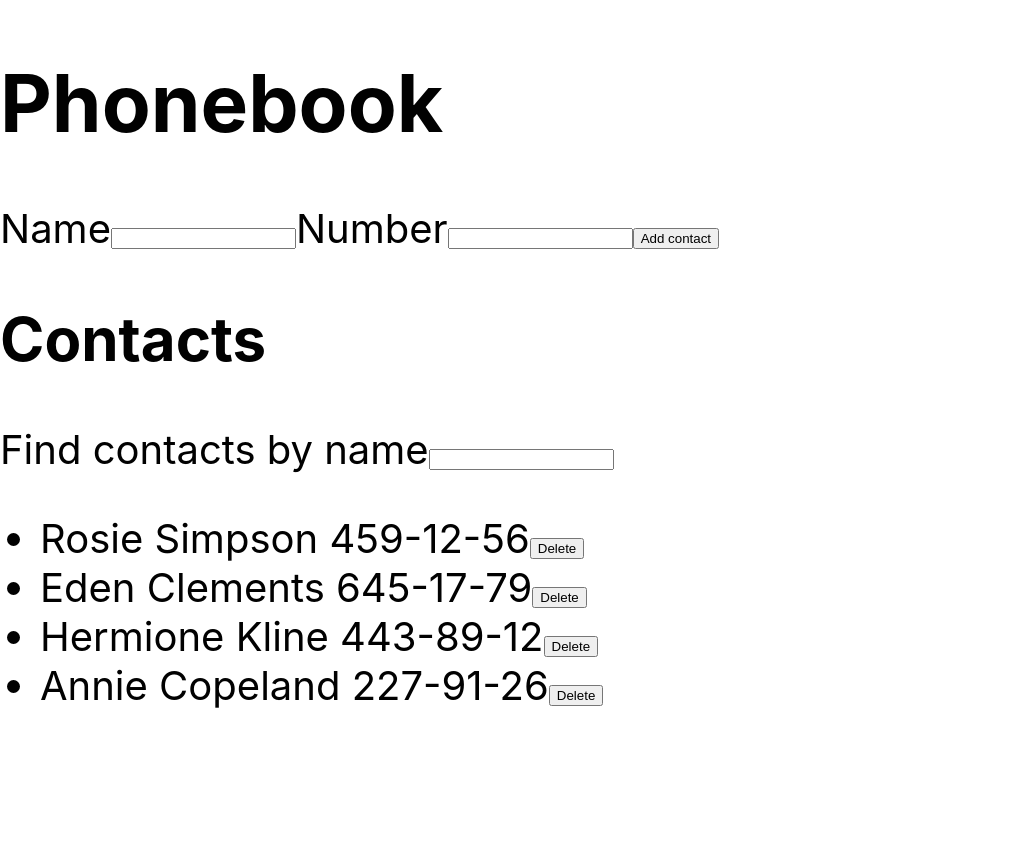
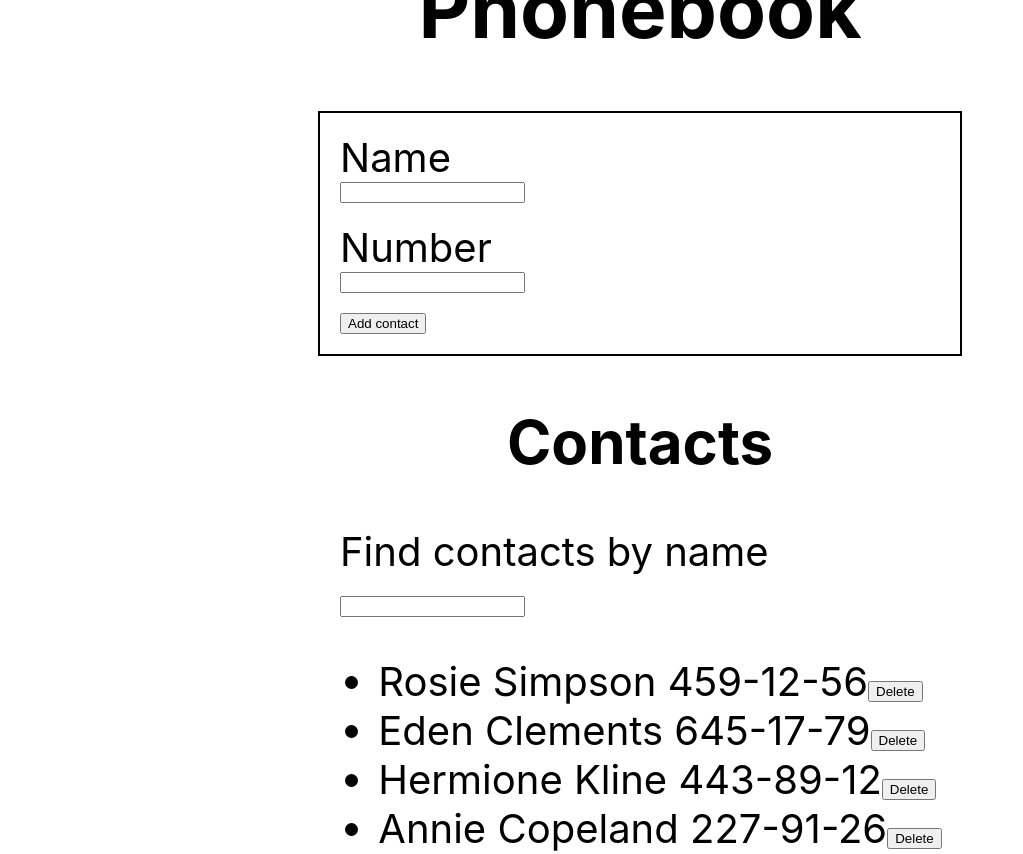
Before and after one commit to stanislav-pravdiuk/goit-react-hw-02-phonebook, a React (Create React App) app: page / in a window 1280 px wide. Shown: the whole page, without its empty margins (0-1023 px from the left). Built offline with nearby package versions, Linux system fonts and the light colour scheme.

Commit message:
add styles

```diff
--- a/package.json
+++ b/package.json
@@ -8,6 +8,7 @@
     "@testing-library/react": "^12.1.4",
     "@testing-library/user-event": "^13.5.0",
     "nanoid": "^4.0.2",
+    "notiflix": "^3.2.6",
     "react": "^18.1.0",
     "react-dom": "^18.1.0",
     "react-scripts": "5.0.1",
--- a/src/components/App.jsx
+++ b/src/components/App.jsx
@@ -4,6 +4,7 @@ import initialContacts from '../components/contacts/contacts.json'
 import ContactForm from "./phonebook/ContactForm";
 import { nanoid } from 'nanoid'
 import Filter from "./contacts/Filter";
+import { Notify } from 'notiflix/build/notiflix-notify-aio';
 
 class App extends Component {
 
@@ -21,7 +22,7 @@ class App extends Component {
   addContact = (data) => {
 
     if (this.state.contacts.filter(contact => contact.name === data.name).length > 0) {
-      alert(`${data.name} is already in contacts`)
+      Notify.warning(`${data.name} is already in contacts`)
       return
     }
 
@@ -51,7 +52,8 @@ class App extends Component {
       <div
         style={{
           height: '100vh',
-          // display: 'flex',
+          display: 'flex',
+          flexDirection: 'column',
           justifyContent: 'center',
           alignItems: 'center',
           fontSize: 40,
--- a/src/components/contacts/Filter.jsx
+++ b/src/components/contacts/Filter.jsx
@@ -1,7 +1,8 @@
 import React from "react";
+import css from './filter.module.css'
 
 const Filter = ({ filter, onChange }) => (
-    <label>Find contacts by name
+    <label className={css.filter}>Find contacts by name
         <input
             type="text"
             value={filter}
--- /dev/null
+++ b/src/components/contacts/filter.module.css
@@ -0,0 +1,10 @@
+.filter {
+    display: flex;
+    flex-direction: column;
+    align-items: flex-start;
+    width: 600px;
+}
+
+.filter input {
+    margin-top: 20px;
+}
--- /dev/null
+++ b/src/components/phonebook/contact-form.module.css
@@ -0,0 +1,15 @@
+.contactForm {
+    display: flex;
+    flex-direction: column;
+    align-items: flex-start;
+    border: 2px solid black;
+    width: 600px;
+    padding: 20px;
+
+}
+
+.contactForm label {
+    display: flex;
+    flex-direction: column;
+    margin-bottom: 20px;
+}
--- a/src/components/phonebook/contactForm.jsx
+++ b/src/components/phonebook/contactForm.jsx
@@ -1,4 +1,5 @@
 import React, { Component } from "react";
+import css from './contact-form.module.css'
 
 class CotactForm extends Component {
 
@@ -26,7 +27,7 @@ class CotactForm extends Component {
 
     render() {
         return (
-            <form onSubmit={this.handleSubmit}>
+            <form className={css.contactForm} onSubmit={this.handleSubmit}>
         <label>Name
             <input
                 type="text"
```
Also changed, not shown: 1 other file (tests, documents, lock files or other folders).
